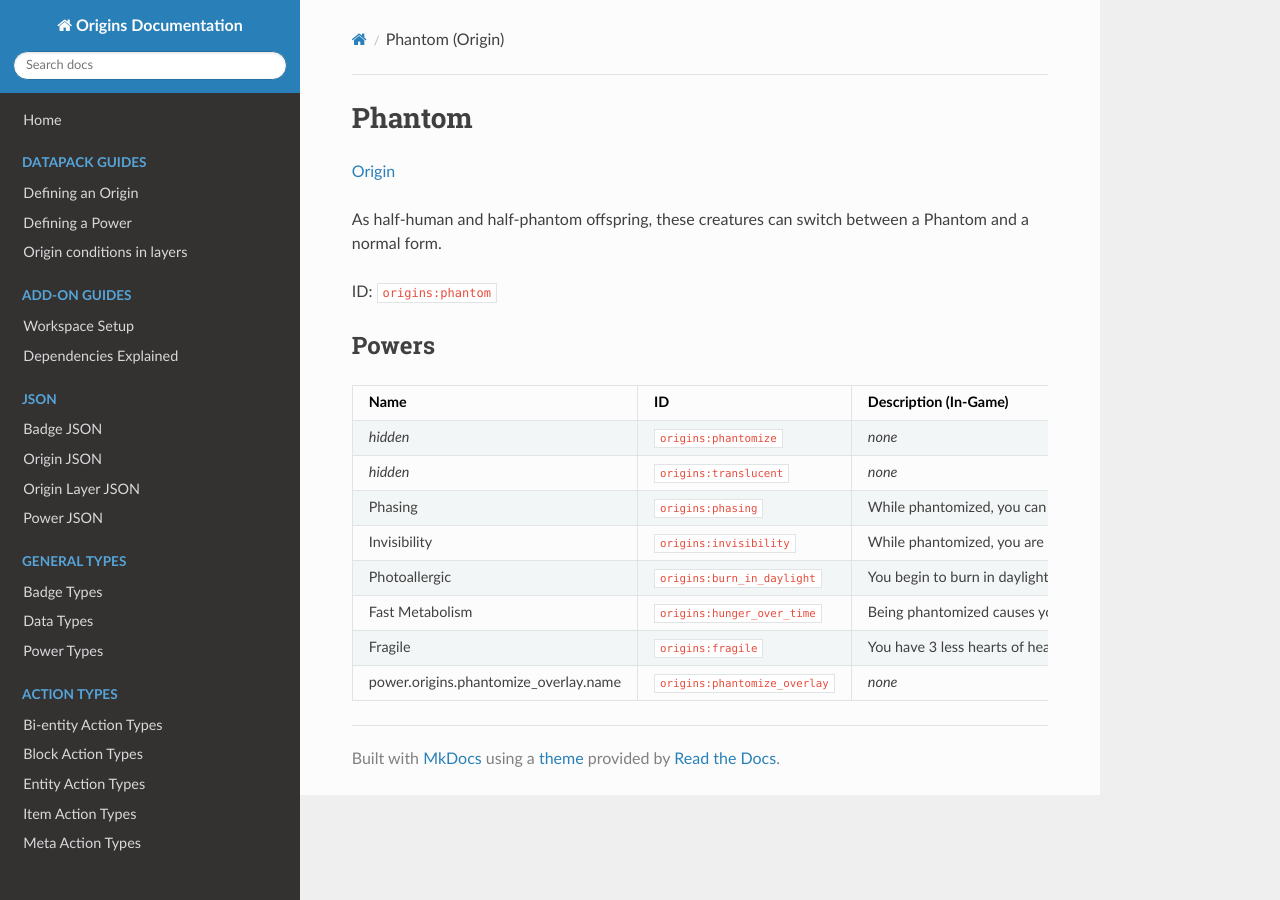
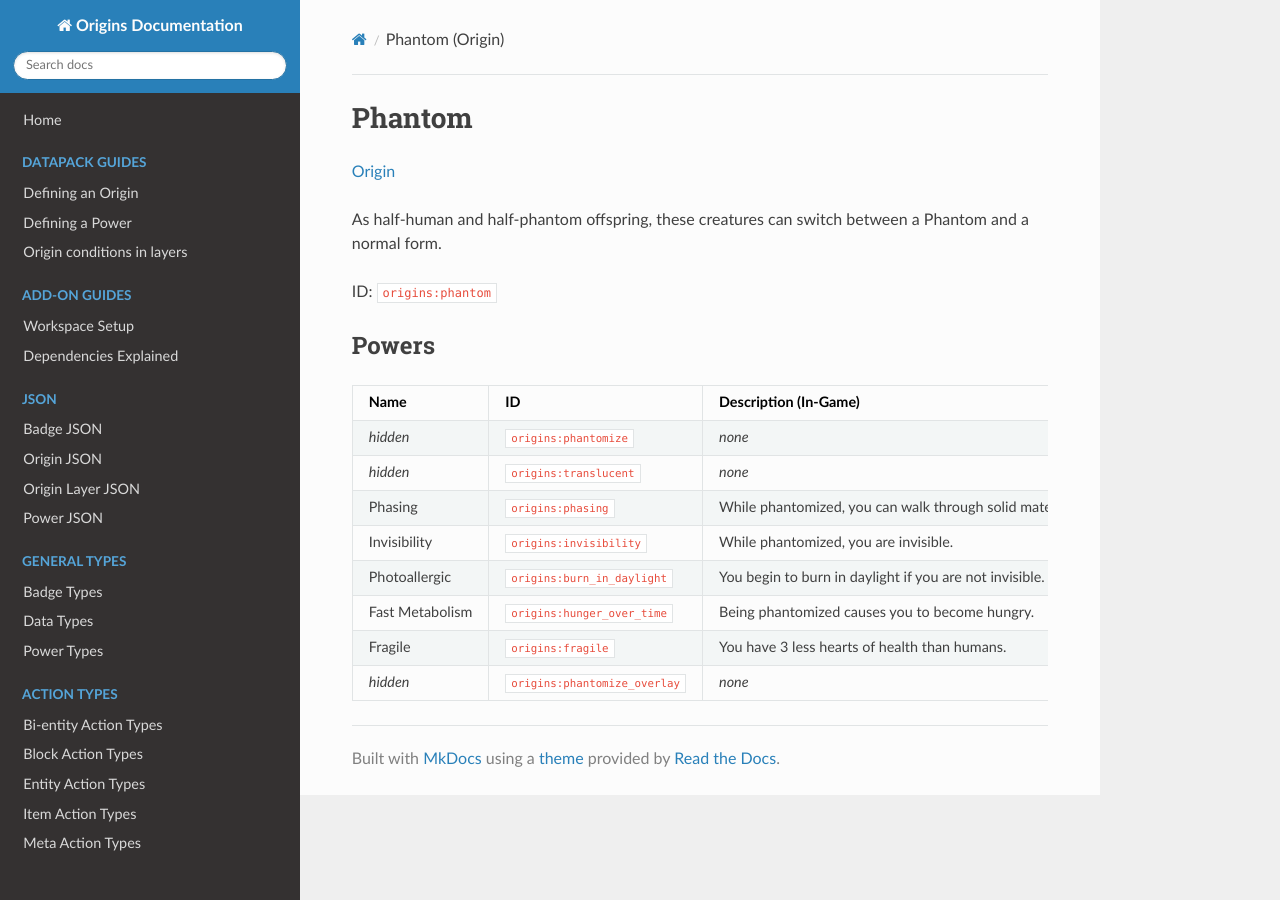
Before and after one commit to apace100/origins-docs, an MkDocs documentation site: the page built from docs/misc/base_contents/origins/phantom.md, in a window 1280 px wide. Built offline with MkDocs 1.6.1, drawn with Linux system fonts in a browser that asks for light colours; nearby versions of some CDN libraries.

```diff
--- a/docs/misc/base_contents/origins/phantom.md
+++ b/docs/misc/base_contents/origins/phantom.md
@@ -22,4 +22,4 @@ Invisibility | `origins:invisibility` | While phantomized, you are invisible. |
 Photoallergic | `origins:burn_in_daylight` | You begin to burn in daylight if you are not invisible. | You start to burn in sunlight unless you are invisible or use fire resistance.
 Fast Metabolism | `origins:hunger_over_time` | Being phantomized causes you to become hungry. | You gain exhaustion faster when phantomized.
 Fragile | `origins:fragile` | You have 3 less hearts of health than humans. | You have 7 hearts.
-power.origins.phantomize_overlay.name | `origins:phantomize_overlay` | _none_ | Displays an overlay that changes color (from green to red) depending on the player's food value.
+_hidden_ | `origins:phantomize_overlay` | _none_ | Displays an overlay that changes color (from green to red) depending on the player's food value.
```
